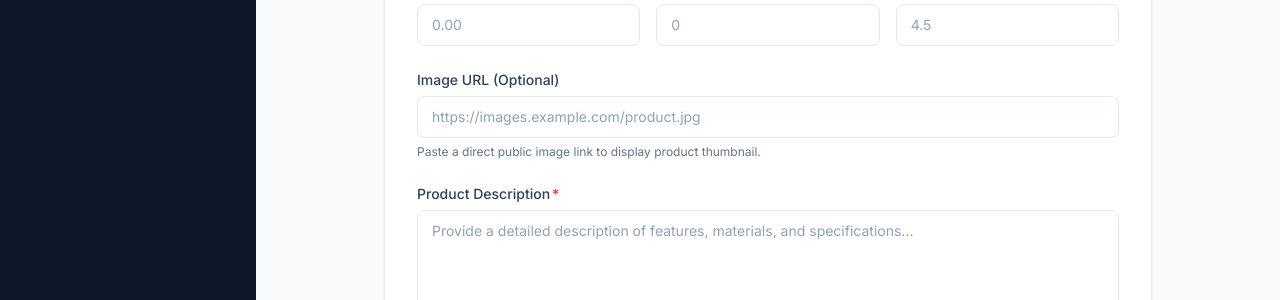
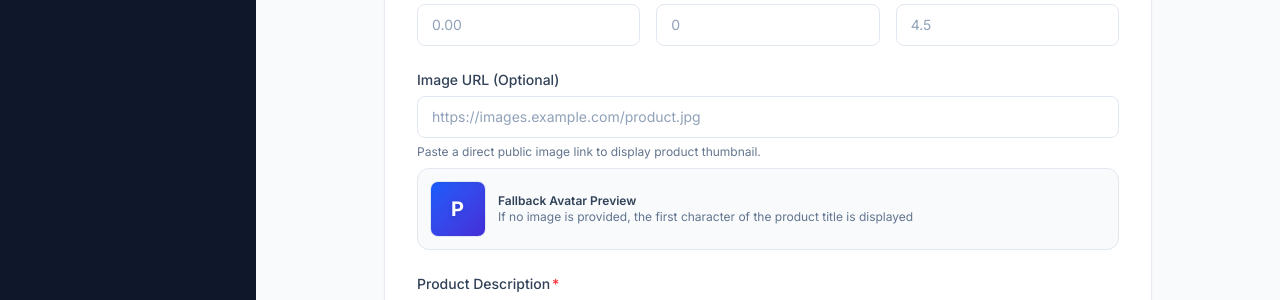
Before and after one commit to Amar-H-G/Admin-Dashboard-Ui, a React (Vite) app: page /products/new in a window 1280 px wide. Shown: the part 480-780 px from the top of the page. Built offline with nearby package versions, Linux system fonts and the light colour scheme; no server answers; sample sign-in values are in the browser's storage.

Commit message:
feat: show first character of product name as fallback when image is missing

```diff
--- /dev/null
+++ b/src/components/common/ProductImage.jsx
@@ -0,0 +1,65 @@
+// src/components/common/ProductImage.jsx
+// Displays a product image with automatic fallback to the first character of the product's title
+// if the image is missing, empty, or fails to load.
+
+import { useState, useEffect } from 'react';
+
+const GRADIENTS = [
+  'from-blue-600 to-indigo-700',
+  'from-violet-600 to-purple-700',
+  'from-emerald-600 to-teal-700',
+  'from-amber-500 to-orange-600',
+  'from-rose-500 to-pink-600',
+  'from-cyan-600 to-blue-700',
+  'from-indigo-600 to-fuchsia-700',
+  'from-teal-600 to-emerald-700',
+];
+
+export default function ProductImage({
+  src,
+  title = '',
+  alt,
+  className = 'w-full h-full object-cover object-center',
+  textClassName = 'text-base font-bold',
+  containerClassName = '',
+}) {
+  const [hasError, setHasError] = useState(false);
+
+  // Reset error state if the src changes
+  useEffect(() => {
+    setHasError(false);
+  }, [src]);
+
+  const cleanTitle = (title || alt || '').trim();
+  const initial = cleanTitle ? cleanTitle.charAt(0).toUpperCase() : '?';
+
+  // Deterministic gradient selection based on character code
+  const charCode = initial.charCodeAt(0) || 0;
+  const gradient = GRADIENTS[charCode % GRADIENTS.length];
+
+  const isMissing = !src || typeof src !== 'string' || src.trim() === '' || src.includes('placeholder.com');
+
+  if (isMissing || hasError) {
+    return (
+      <div
+        className={`w-full h-full flex items-center justify-center bg-gradient-to-br ${gradient} text-white select-none shadow-inner ${containerClassName}`}
+        aria-label={cleanTitle || 'Product image fallback'}
+        title={cleanTitle}
+      >
+        <span className={`tracking-wider drop-shadow-sm select-none ${textClassName}`}>
+          {initial}
+        </span>
+      </div>
+    );
+  }
+
+  return (
+    <img
+      src={src}
+      alt={alt || cleanTitle}
+      className={className}
+      loading="lazy"
+      onError={() => setHasError(true)}
+    />
+  );
+}
--- a/src/components/products/ProductCard.jsx
+++ b/src/components/products/ProductCard.jsx
@@ -3,6 +3,7 @@ import { Link } from 'react-router-dom';
 import Badge from '../common/Badge';
 import Button from '../common/Button';
 import StarRating from '../common/StarRating';
+import ProductImage from '../common/ProductImage';
 import { formatCurrency, formatStock, slugToLabel } from '../../utils/formatters';
 
 export default function ProductCard({ product, onDelete }) {
@@ -12,14 +13,11 @@ export default function ProductCard({ product, onDelete }) {
     <div className="group bg-white rounded-2xl border border-slate-200/80 shadow-xs hover:shadow-lg transition-all duration-300 flex flex-col overflow-hidden hover:-translate-y-0.5">
       {/* Product Image & Badges */}
       <div className="relative aspect-4/3 bg-slate-100 overflow-hidden">
-        <img
-          src={product.thumbnail || product.images?.[0] || 'https://via.placeholder.com/300x200?text=No+Image'}
-          alt={product.title}
+        <ProductImage
+          src={product.thumbnail || product.images?.[0]}
+          title={product.title}
           className="w-full h-full object-cover object-center group-hover:scale-105 transition-transform duration-300"
-          loading="lazy"
-          onError={(e) => {
-            e.currentTarget.src = 'https://via.placeholder.com/300x200?text=No+Image';
-          }}
+          textClassName="text-4xl font-extrabold"
         />
 
         {/* Discount badge */}
--- a/src/components/products/ProductTable.jsx
+++ b/src/components/products/ProductTable.jsx
@@ -3,6 +3,7 @@ import { Link } from 'react-router-dom';
 import Badge from '../common/Badge';
 import Button from '../common/Button';
 import StarRating from '../common/StarRating';
+import ProductImage from '../common/ProductImage';
 import { formatCurrency, formatStock, slugToLabel } from '../../utils/formatters';
 
 export default function ProductTable({
@@ -103,14 +104,10 @@ export default function ProductTable({
                 {/* Thumbnail */}
                 <td className="py-3 px-4">
                   <div className="w-12 h-12 rounded-xl bg-slate-100 overflow-hidden shrink-0 border border-slate-200">
-                    <img
-                      src={product.thumbnail || product.images?.[0] || 'https://via.placeholder.com/60?text=No+Img'}
-                      alt={product.title}
-                      className="w-full h-full object-cover object-center"
-                      loading="lazy"
-                      onError={(e) => {
-                        e.currentTarget.src = 'https://via.placeholder.com/60?text=No+Img';
-                      }}
+                    <ProductImage
+                      src={product.thumbnail || product.images?.[0]}
+                      title={product.title}
+                      textClassName="text-base font-bold"
                     />
                   </div>
                 </td>
--- a/src/pages/Products/ProductDetailsPage.jsx
+++ b/src/pages/Products/ProductDetailsPage.jsx
@@ -7,6 +7,7 @@ import ErrorState from '../../components/feedback/ErrorState';
 import Badge from '../../components/common/Badge';
 import Button from '../../components/common/Button';
 import StarRating from '../../components/common/StarRating';
+import ProductImage from '../../components/common/ProductImage';
 import DeleteConfirmModal from '../../components/products/DeleteConfirmModal';
 import { formatCurrency, formatStock, slugToLabel } from '../../utils/formatters';
 import {
@@ -229,14 +230,12 @@ export default function ProductDetailsPage() {
       <div className="grid grid-cols-1 lg:grid-cols-12 gap-8 bg-white rounded-3xl p-6 sm:p-8 border border-slate-200/80 shadow-xs">
         {/* Left column: Image gallery */}
         <div className="lg:col-span-6 space-y-4">
-          <div className="aspect-4/3 w-full bg-slate-50 rounded-2xl border border-slate-100 overflow-hidden flex items-center justify-center p-4">
-            <img
-              src={selectedImage || 'https://via.placeholder.com/600x400?text=No+Image'}
-              alt={product.title}
-              className="max-h-full max-w-full object-contain"
-              onError={(e) => {
-                e.currentTarget.src = 'https://via.placeholder.com/600x400?text=No+Image';
-              }}
+          <div className="aspect-4/3 w-full bg-slate-50 rounded-2xl border border-slate-100 overflow-hidden flex items-center justify-center">
+            <ProductImage
+              src={selectedImage}
+              title={product.title}
+              className="max-h-full max-w-full object-contain p-4"
+              textClassName="text-7xl font-black"
             />
           </div>
 
@@ -254,7 +253,7 @@ export default function ProductDetailsPage() {
                       : 'border-slate-200 hover:border-slate-300'
                   }`}
                 >
-                  <img src={img} alt="" className="w-full h-full object-cover" />
+                  <ProductImage src={img} title={product.title} textClassName="text-sm font-bold" />
                 </button>
               ))}
             </div>
--- a/src/pages/Products/ProductFormPage.jsx
+++ b/src/pages/Products/ProductFormPage.jsx
@@ -19,6 +19,7 @@ import Input from '../../components/common/Input';
 import Select from '../../components/common/Select';
 import Textarea from '../../components/common/Textarea';
 import Button from '../../components/common/Button';
+import ProductImage from '../../components/common/ProductImage';
 import FormSkeleton from '../../components/skeletons/FormSkeleton';
 import ErrorState from '../../components/feedback/ErrorState';
 
@@ -362,24 +363,25 @@ export default function ProductFormPage() {
               helperText="Paste a direct public image link to display product thumbnail."
             />
 
-            {formData.thumbnail && (
             <div className="flex items-center gap-3 p-3 bg-slate-50 rounded-xl border border-slate-200">
-                <div className="w-14 h-14 rounded-lg bg-white overflow-hidden border border-slate-200 shrink-0">
-                  <img
+              <div className="w-14 h-14 rounded-lg bg-white overflow-hidden border border-slate-200 shrink-0 flex items-center justify-center">
+                <ProductImage
                   src={formData.thumbnail}
-                    alt="Preview"
-                    className="w-full h-full object-cover"
-                    onError={(e) => {
-                      e.currentTarget.src = 'https://via.placeholder.com/60?text=Invalid';
-                    }}
+                  title={formData.title || 'Product'}
+                  textClassName="text-xl font-bold"
                 />
               </div>
               <div className="text-xs text-slate-500">
-                  <span className="font-semibold text-slate-700 block">Image Preview</span>
-                  <span>Will be displayed in product cards and inventory listings</span>
+                <span className="font-semibold text-slate-700 block">
+                  {formData.thumbnail ? 'Image Preview' : 'Fallback Avatar Preview'}
+                </span>
+                <span>
+                  {formData.thumbnail
+                    ? 'Will be displayed in product cards and inventory listings'
+                    : 'If no image is provided, the first character of the product title is displayed'}
+                </span>
               </div>
             </div>
-            )}
           </div>
 
           {/* Description */}
--- a/src/utils/localProductStorage.js
+++ b/src/utils/localProductStorage.js
@@ -94,7 +94,7 @@ export function saveCreatedProduct(product) {
     images: product.images && product.images.length > 0
       ? product.images
       : (product.thumbnail ? [product.thumbnail] : []),
-    thumbnail: product.thumbnail || product.images?.[0] || 'https://via.placeholder.com/300?text=Product',
+    thumbnail: product.thumbnail || product.images?.[0] || '',
     createdAt: new Date().toISOString(),
   };
 
```
Lines whose indentation alone changed are shown as unchanged.
